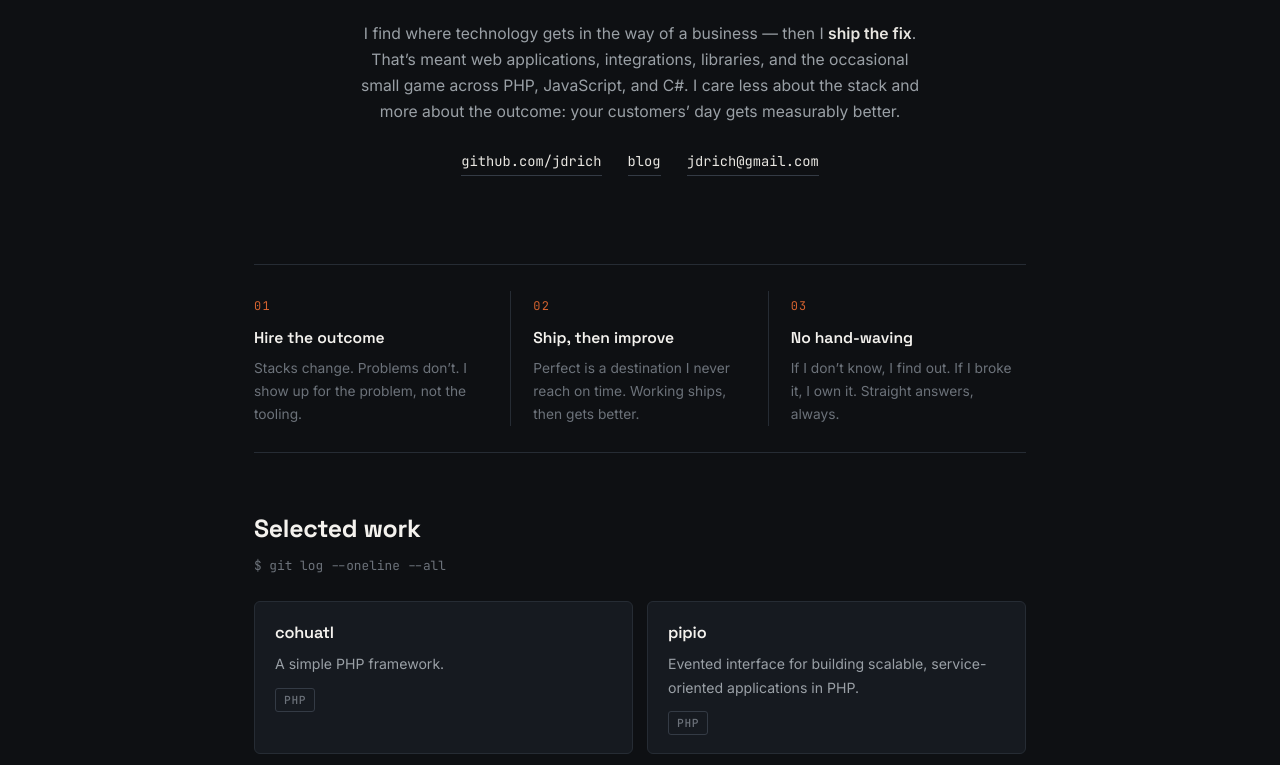
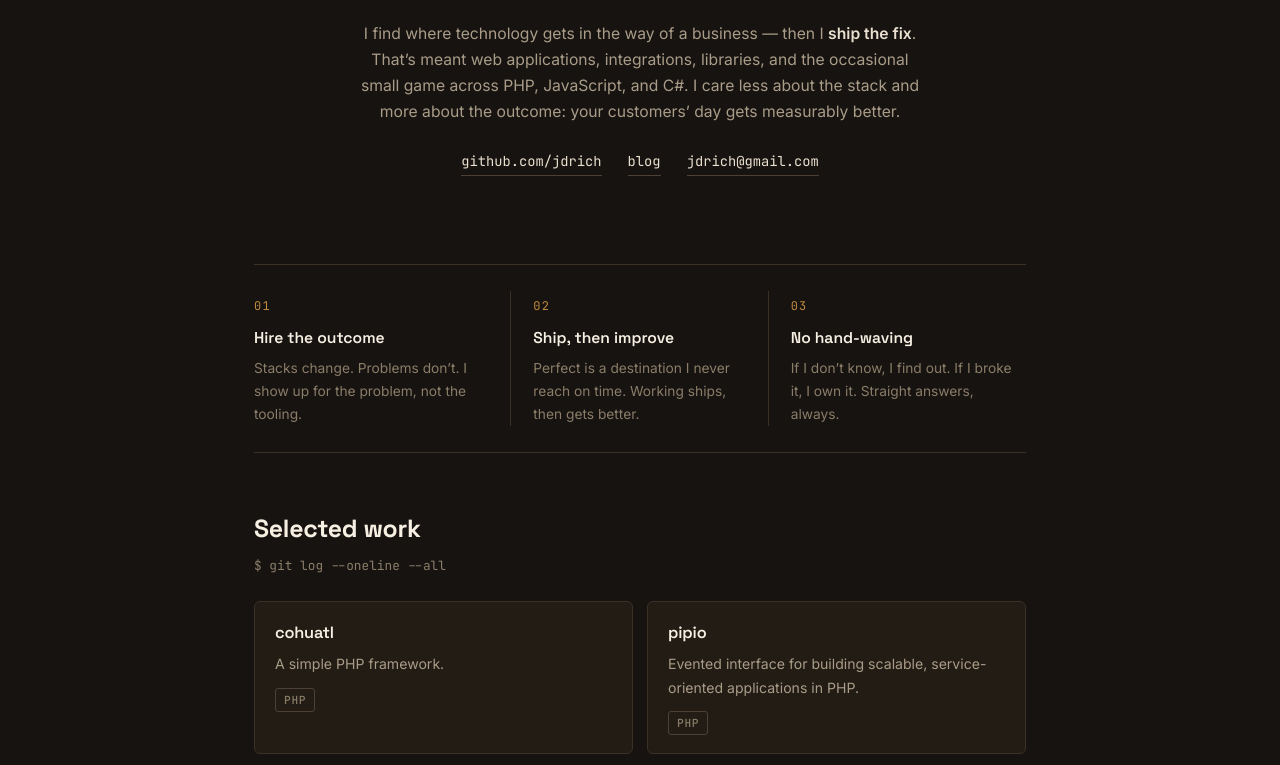
Before and after one commit to jdrich/jdrich.github.io, a plain HTML site: page index.html in a window 1280 px wide. Shown: the part 373-1138 px from the top of the page. Drawn offline with Linux system fonts and the light colour scheme.

Commit message:
Swap slate palette for warm brownscale (espresso + tan + amber)

```diff
--- a/style.css
+++ b/style.css
@@ -1,17 +1,17 @@
 /* Jonathan Rich — jonathanri.ch */
 
 :root {
-  --bg: #0e1013;
-  --bg-raised: #15181d;
-  --panel: #161a20;
-  --line: #262c34;
-  --line-strong: #343b45;
-  --bone: #e8e6e1;
-  --ink: #f4f2ee;
-  --muted: #9aa0a6;
-  --faint: #6c727a;
-  --accent: #d4622f;
-  --accent-dim: #b05025;
+  --bg: #171310;
+  --bg-raised: #201a14;
+  --panel: #221c14;
+  --line: #3a3126;
+  --line-strong: #4c4134;
+  --bone: #e9e0cf;
+  --ink: #f6f0e3;
+  --muted: #a99c88;
+  --faint: #8a7d69;
+  --accent: #c08a3e;
+  --accent-dim: #a37432;
   --sans: "Space Grotesk", "Inter", -apple-system, BlinkMacSystemFont, "Segoe UI", Arial, sans-serif;
   --body: "Inter", -apple-system, BlinkMacSystemFont, "Segoe UI", Arial, sans-serif;
   --mono: "JetBrains Mono", ui-monospace, "Cascadia Mono", Consolas, monospace;
```
